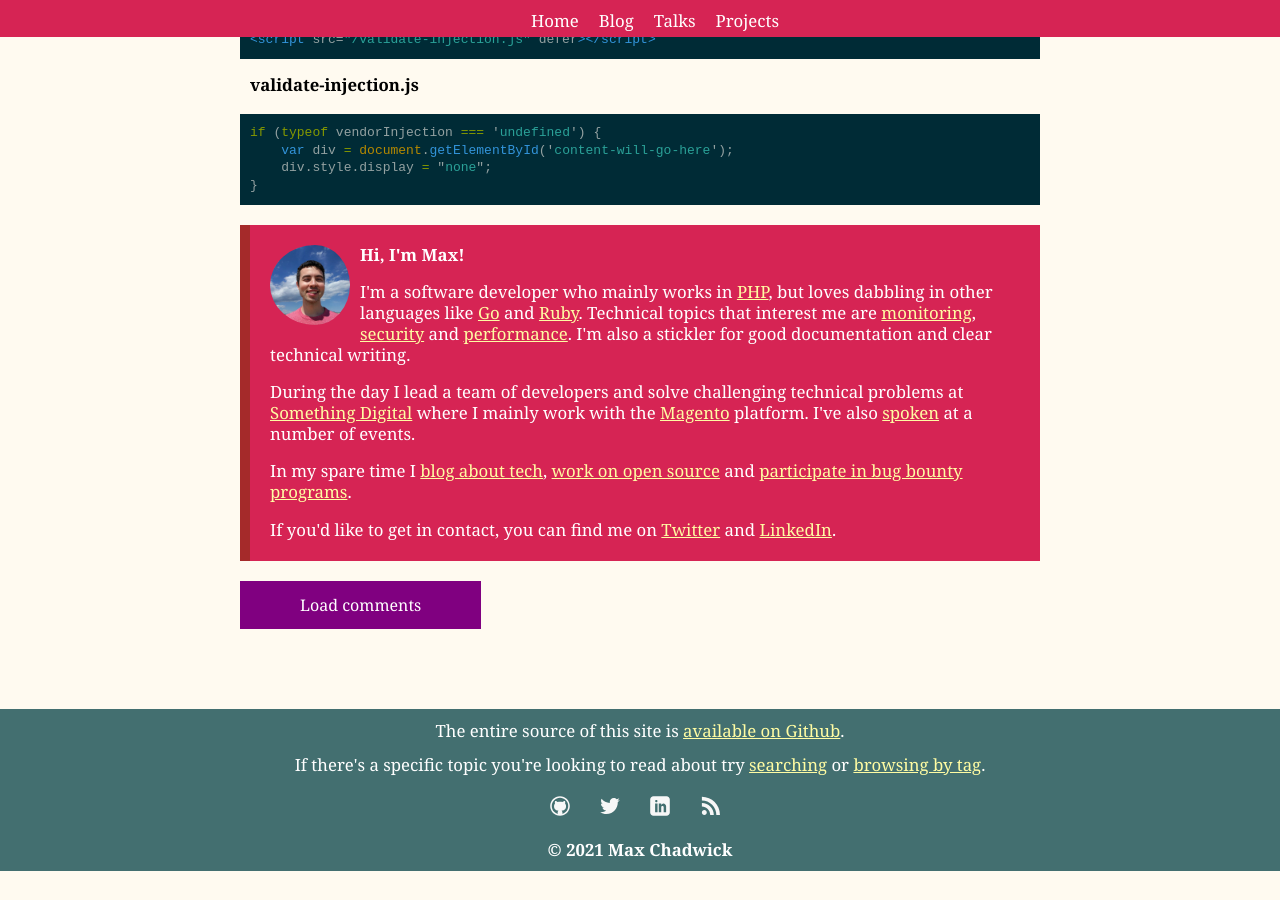
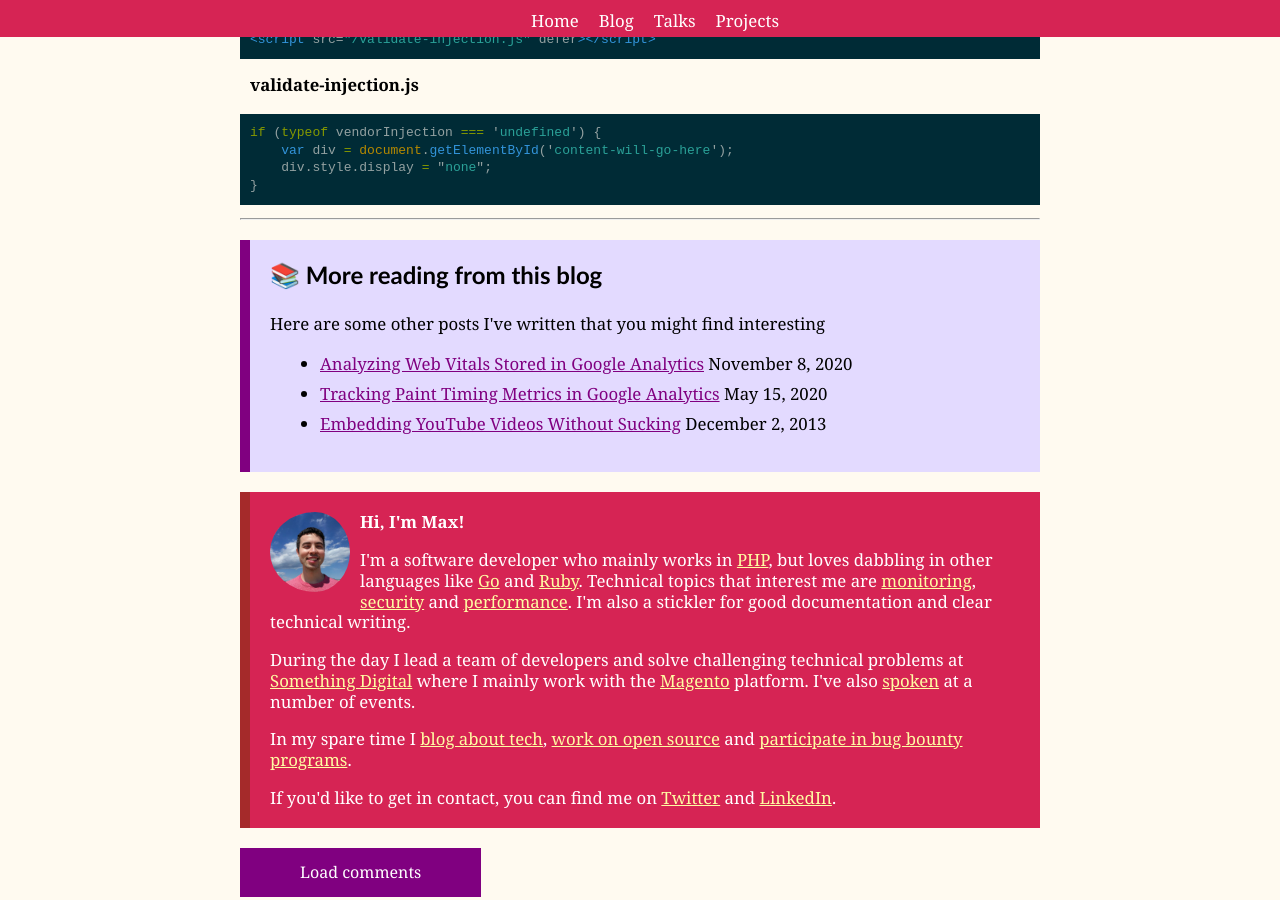
Before and after one commit to mpchadwick/mpchadwick.github.io, a Jekyll site: the page built from _posts/2020-12-18-embedding-dynamic-content-without-sucking.md, in a window 1280 px wide and 900 px high, scrolled down 3496 px. Built offline with Jekyll 4.4.1, drawn with Linux system fonts in a browser that asks for light colours; emoji names are drawn with the system emoji font; comment, search, counter and statistics services are not loaded; before the commit the page ends 4367 px from its top, so only the background shows below that.

Commit message:
Add related posts

```diff
--- a/_posts/2020-12-18-embedding-dynamic-content-without-sucking.md
+++ b/_posts/2020-12-18-embedding-dynamic-content-without-sucking.md
@@ -4,6 +4,10 @@ title:  "Embedding Dynamic Content Without Sucking"
 date: December 18, 2020
 image:
 tags: [Frontend]
+related_posts:
+- "Analyzing Web Vitals Stored in Google Analytics"
+- "Tracking Paint Timing Metrics in Google Analytics"
+- "Embedding YouTube Videos Without Sucking"
 ---
 
 A common pattern for embedding dynamic content on the web looks something like this:
```
